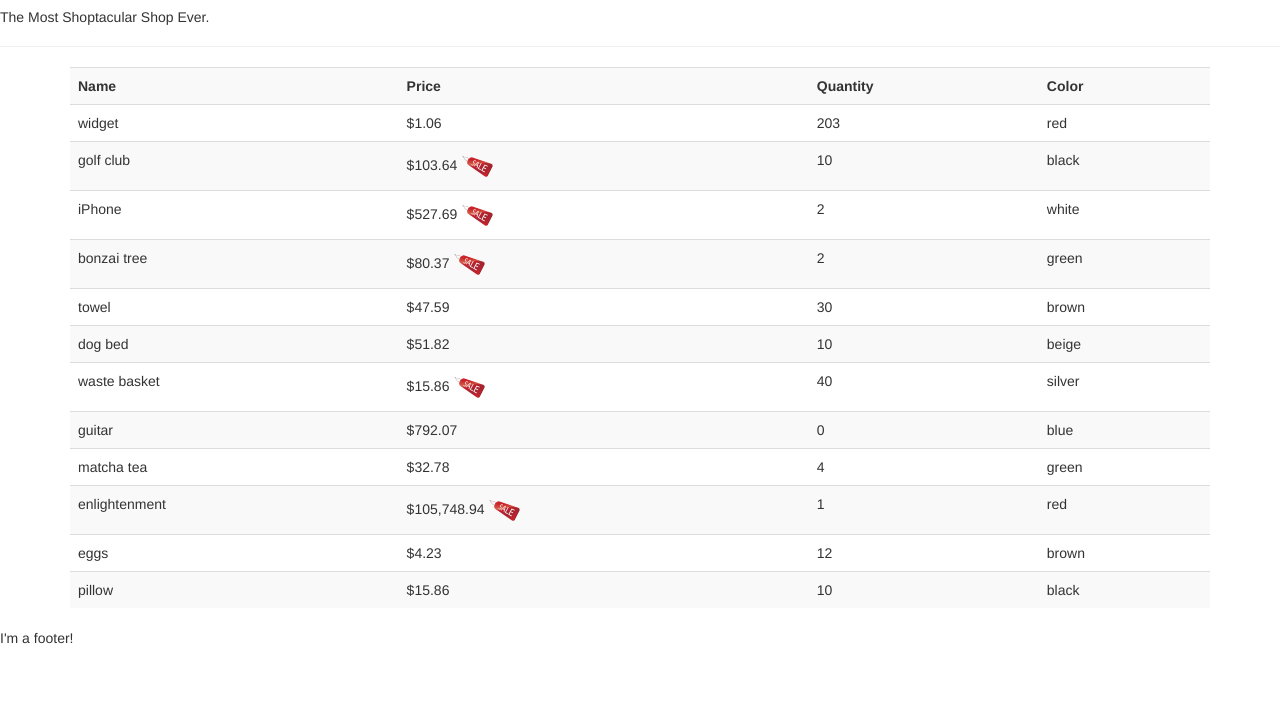
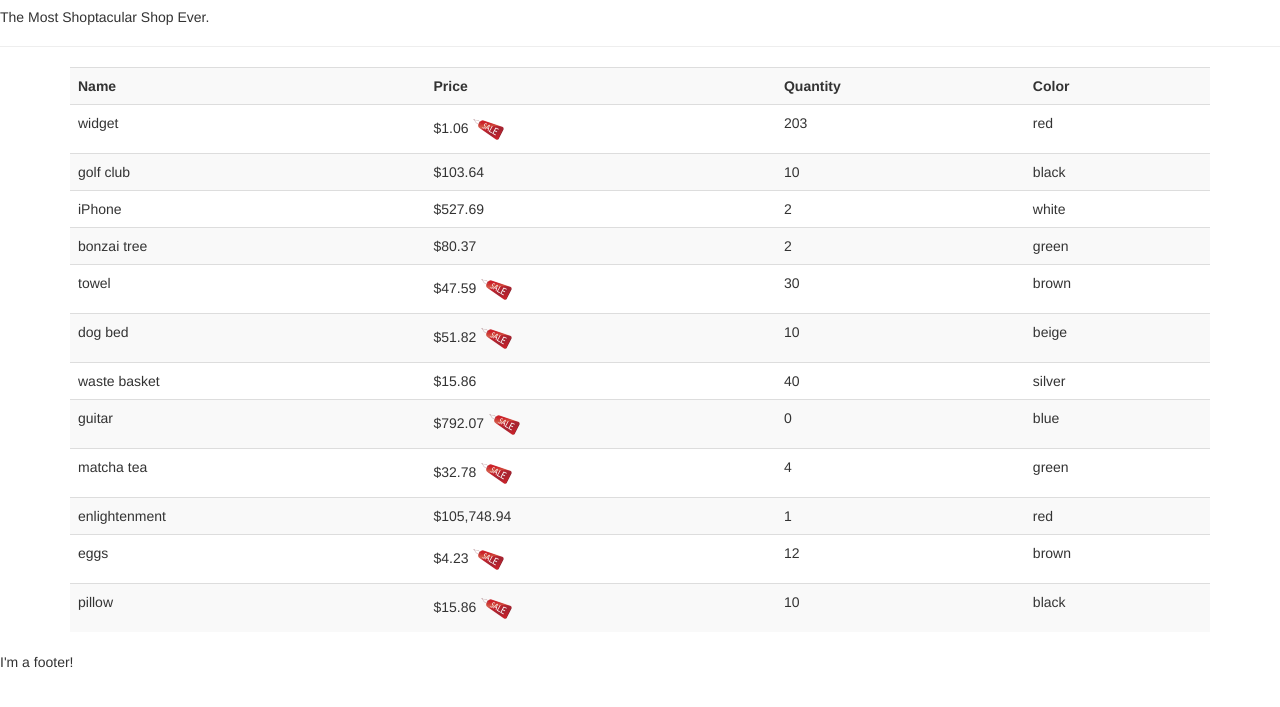
Before and after one commit to WatchTheGap/Shopular, a plain HTML site: page src/index.html in a window 1280 px wide. Shown: the part 83-790 px from the top of the page. Drawn offline with nearby package versions, Linux system fonts and the light colour scheme.

Commit message:
fixed discount icon - should have been ===, not !==

```diff
--- a/src/index.html
+++ b/src/index.html
@@ -32,7 +32,7 @@
 
           <td>{{inventory.name}}</td>
           <td>{{iCtrl.finalPrice(inventory) | currency : "$" : 2}}
-            <img src='/img/98350f05-sale_2.png' alt='sale tag' ng-hide='inventory.discount !== 0'></td>
+            <img src='/img/98350f05-sale_2.png' alt='sale tag' ng-hide='inventory.discount === 0'></td>
             <td>{{inventory.quantity}}</td>
             <td>{{inventory.color}}</td>
           </tr>
```
